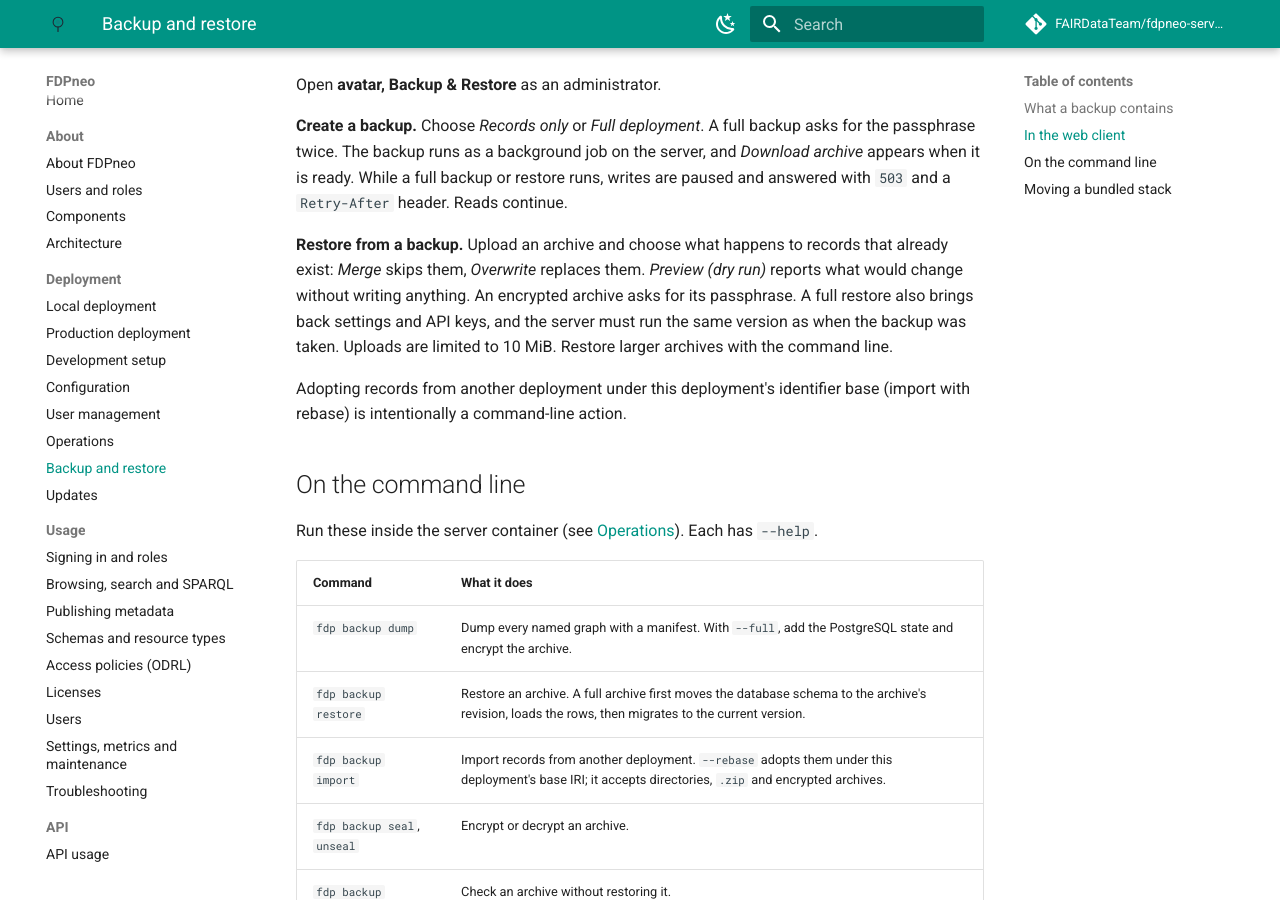
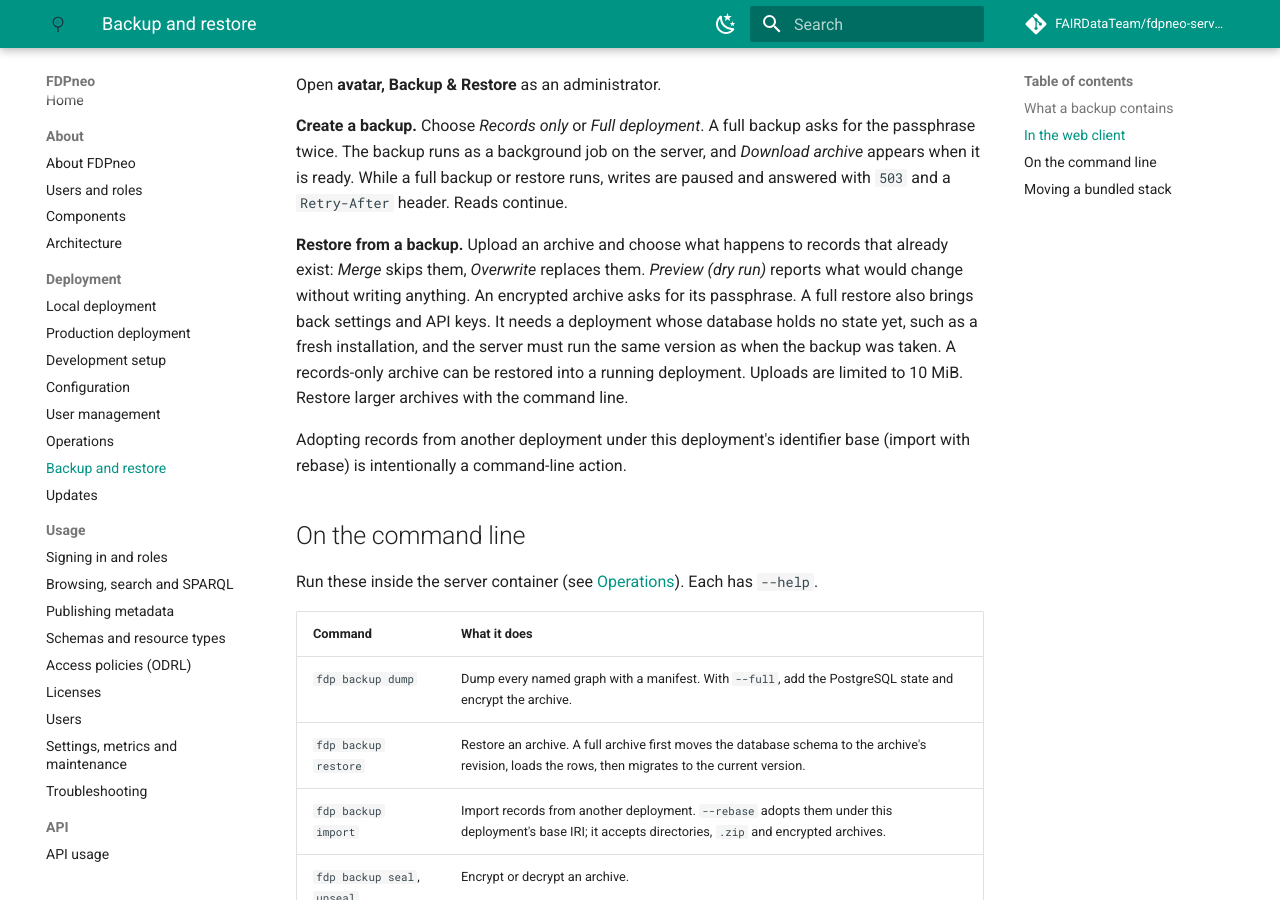
Before and after one commit to FAIRDataTeam/fdpneo-docs, an MkDocs documentation site: the page built from docs/deployment/backup-and-restore.md, in a window 1280 px wide and 900 px high, scrolled down 746 px. Built offline with MkDocs 1.6.1 and Material for MkDocs 9.7.7, drawn with Linux system fonts in a browser that asks for light colours; comment, search, counter and statistics services are not loaded.

Commit message:
Backup and restore: a full restore needs a deployment without data
Found while recording video 8: restoring a full archive into a running
deployment is refused (the database already holds state), while a
records-only archive merges into it.

Co-Authored-By: Claude Opus 5.5 <noreply@anthropic.com>
Claude-Session: https://claude.ai/code/session_01K4u3kfQ8ek7v3UeGbffp9Z

```diff
--- a/docs/deployment/backup-and-restore.md
+++ b/docs/deployment/backup-and-restore.md
@@ -19,7 +19,7 @@ Open **avatar, Backup & Restore** as an administrator.
 
 **Create a backup.** Choose *Records only* or *Full deployment*. A full backup asks for the passphrase twice. The backup runs as a background job on the server, and *Download archive* appears when it is ready. While a full backup or restore runs, writes are paused and answered with `503` and a `Retry-After` header. Reads continue.
 
-**Restore from a backup.** Upload an archive and choose what happens to records that already exist: *Merge* skips them, *Overwrite* replaces them. *Preview (dry run)* reports what would change without writing anything. An encrypted archive asks for its passphrase. A full restore also brings back settings and API keys, and the server must run the same version as when the backup was taken. Uploads are limited to 10 MiB. Restore larger archives with the command line.
+**Restore from a backup.** Upload an archive and choose what happens to records that already exist: *Merge* skips them, *Overwrite* replaces them. *Preview (dry run)* reports what would change without writing anything. An encrypted archive asks for its passphrase. A full restore also brings back settings and API keys. It needs a deployment whose database holds no state yet, such as a fresh installation, and the server must run the same version as when the backup was taken. A records-only archive can be restored into a running deployment. Uploads are limited to 10 MiB. Restore larger archives with the command line.
 
 Adopting records from another deployment under this deployment's identifier base (import with rebase) is intentionally a command-line action.
 
```
